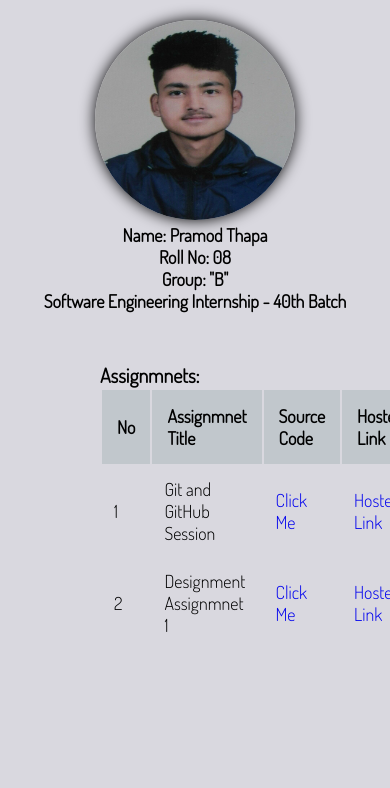
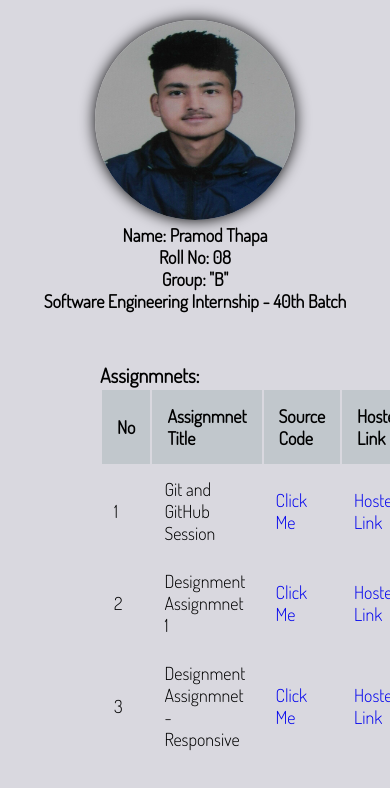
Before and after one commit to PramodThapa/Leapfrog-Assignments, a plain HTML site: page index.html in a window 390 px wide. Shown: the top 788 px of the page. Drawn offline with Linux system fonts and the light colour scheme.

Commit message:
Table Update - Design Assignmnet (Responsive)

```diff
--- a/index.html
+++ b/index.html
@@ -48,7 +48,12 @@
                         <td><a href="https://github.com/PramodThapa/Leapfrog-Assignments/tree/master/Design/Design Assignment 1">Click Me</a></td>
                         <td><a href="https://pramodthapa.github.io/Leapfrog-Assignments/Design/Design Assignment 1/index.html">Hosted Link</a></td>
                     </tr>
-
+                    <tr>
+                        <td>3</td>
+                        <td>Designment Assignmnet - Responsive</td>
+                        <td><a href="https://github.com/PramodThapa/Leapfrog-Assignments/tree/master/Design/Design%20Assignmnet-Responsive">Click Me</a></td>
+                        <td><a href="https://pramodthapa.github.io/Leapfrog-Assignments/Design/Design%20Assignmnet-Responsive/index.html">Hosted Link</a></td>
+                    </tr>
                 </tbody>
             </table>
         </div>
```
